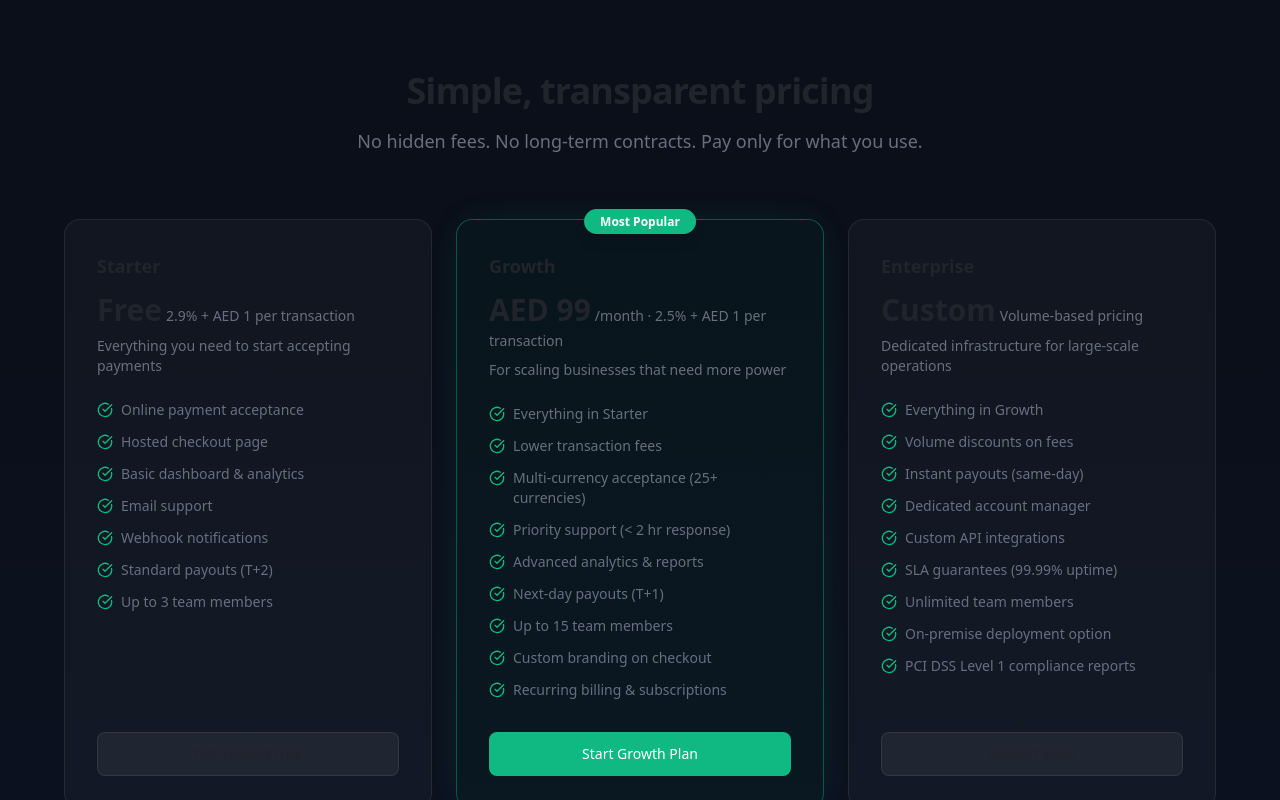
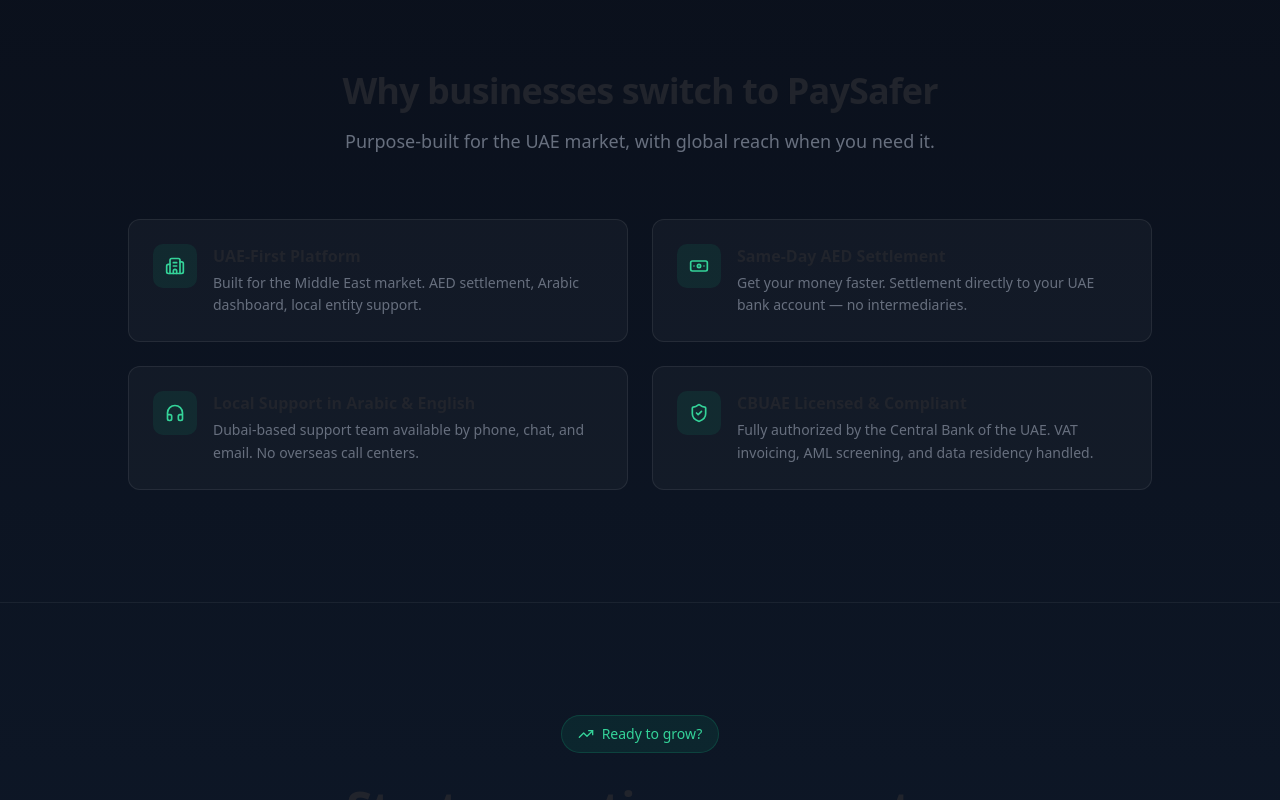
Before and after one commit to blancagut/PaySafer, a Next.js app: page /business in a window 1280 px wide. Shown: the part 1840-2640 px from the top of the page. Built offline with nearby package versions, Linux system fonts and the light colour scheme; no server answers.

Commit message:
fix: remove pricing section from business page

```diff
--- a/app/business/page.tsx
+++ b/app/business/page.tsx
@@ -22,66 +22,6 @@
 import { Button } from "@/components/ui/button"
 import { Logo } from "@/components/logo"
 import { cn } from "@/lib/utils"
-
-// ─── Pricing tiers ───
-
-const tiers = [
-  {
-    name: "Starter",
-    price: "Free",
-    priceDetail: "2.9% + AED 1 per transaction",
-    description: "Everything you need to start accepting payments",
-    highlight: false,
-    features: [
-      "Online payment acceptance",
-      "Hosted checkout page",
-      "Basic dashboard & analytics",
-      "Email support",
-      "Webhook notifications",
-      "Standard payouts (T+2)",
-      "Up to 3 team members",
-    ],
-    cta: "Get Started Free",
-  },
-  {
-    name: "Growth",
-    price: "AED 99",
-    priceDetail: "/month · 2.5% + AED 1 per transaction",
-    description: "For scaling businesses that need more power",
-    highlight: true,
-    features: [
-      "Everything in Starter",
-      "Lower transaction fees",
-      "Multi-currency acceptance (25+ currencies)",
-      "Priority support (< 2 hr response)",
-      "Advanced analytics & reports",
-      "Next-day payouts (T+1)",
-      "Up to 15 team members",
-      "Custom branding on checkout",
-      "Recurring billing & subscriptions",
-    ],
-    cta: "Start Growth Plan",
-  },
-  {
-    name: "Enterprise",
-    price: "Custom",
-    priceDetail: "Volume-based pricing",
-    description: "Dedicated infrastructure for large-scale operations",
-    highlight: false,
-    features: [
-      "Everything in Growth",
-      "Volume discounts on fees",
-      "Instant payouts (same-day)",
-      "Dedicated account manager",
-      "Custom API integrations",
-      "SLA guarantees (99.99% uptime)",
-      "Unlimited team members",
-      "On-premise deployment option",
-      "PCI DSS Level 1 compliance reports",
-    ],
-    cta: "Contact Sales",
-  },
-]
 
 // ─── Features ───
 
@@ -270,77 +210,6 @@
         </div>
       </section>
 
-      {/* ────── Pricing ────── */}
-      <section className="container mx-auto px-4 py-20 lg:py-28 border-t border-white/[0.06]">
-        <div className="max-w-6xl mx-auto">
-          <div className="text-center space-y-4 mb-16 animate-fade-in">
-            <h2 className="text-3xl lg:text-4xl font-bold tracking-tight">
-              Simple, transparent pricing
-            </h2>
-            <p className="text-lg text-muted-foreground max-w-2xl mx-auto font-light">
-              No hidden fees. No long-term contracts. Pay only for what you use.
-            </p>
-          </div>
-
-          <div className="grid md:grid-cols-3 gap-6">
-            {tiers.map((tier, i) => (
-              <div
-                key={tier.name}
-                className={cn(
-                  "relative rounded-2xl border p-8 flex flex-col animate-fade-in-up",
-                  tier.highlight
-                    ? "border-emerald-500/40 bg-emerald-500/[0.04] shadow-[0_0_40px_-12px_rgba(16,185,129,0.2)]"
-                    : "border-white/[0.08] bg-white/[0.03]"
-                )}
-                style={{ animationDelay: `${200 + i * 100}ms` }}
-              >
-                {tier.highlight && (
-                  <div className="absolute -top-3 left-1/2 -translate-x-1/2">
-                    <span className="bg-emerald-500 text-white text-xs font-semibold px-4 py-1 rounded-full shadow-lg">
-                      Most Popular
-                    </span>
-                  </div>
-                )}
-
-                <div className="mb-6">
-                  <h3 className="text-lg font-semibold text-foreground">{tier.name}</h3>
-                  <div className="mt-3">
-                    <span className="text-3xl font-bold text-foreground">{tier.price}</span>
-                    <span className="text-sm text-muted-foreground ml-1">{tier.priceDetail}</span>
-                  </div>
-                  <p className="text-sm text-muted-foreground mt-2">{tier.description}</p>
-                </div>
-
-                <ul className="space-y-3 flex-1">
-                  {tier.features.map((f) => (
-                    <li key={f} className="flex items-start gap-2 text-sm">
-                      <CheckCircle className="w-4 h-4 text-emerald-500 mt-0.5 shrink-0" />
-                      <span className="text-muted-foreground">{f}</span>
-                    </li>
-                  ))}
-                </ul>
-
-                <div className="mt-8">
-                  <Link href={tier.name === "Enterprise" ? "#contact" : "/register"}>
-                    <Button
-                      className={cn(
-                        "w-full",
-                        tier.highlight
-                          ? "bg-emerald-500 hover:bg-emerald-600 text-white"
-                          : "bg-white/[0.06] hover:bg-white/[0.10] text-foreground border border-white/[0.08]"
-                      )}
-                      size="lg"
-                    >
-                      {tier.cta}
-                    </Button>
-                  </Link>
-                </div>
-              </div>
-            ))}
-          </div>
-        </div>
-      </section>
-
       {/* ────── Why Switch ────── */}
       <section className="container mx-auto px-4 py-20 lg:py-28 border-t border-white/[0.06]">
         <div className="max-w-5xl mx-auto">
```
